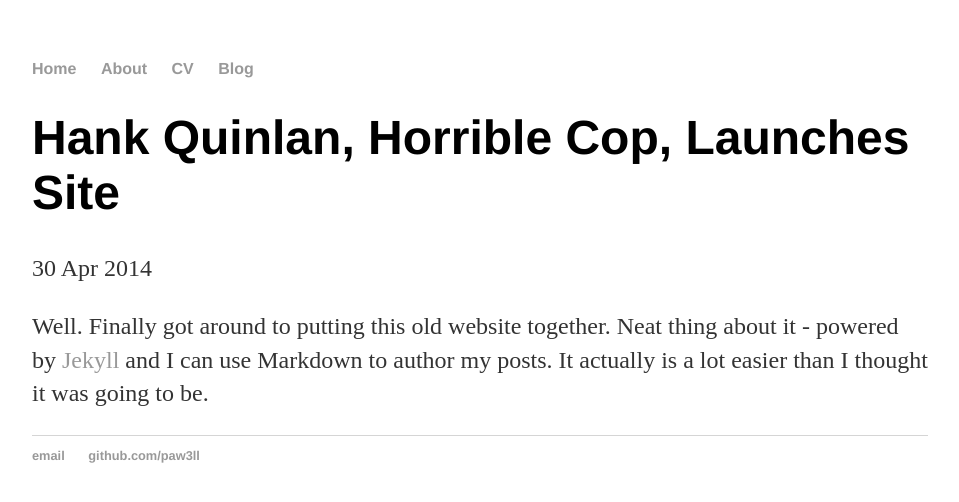
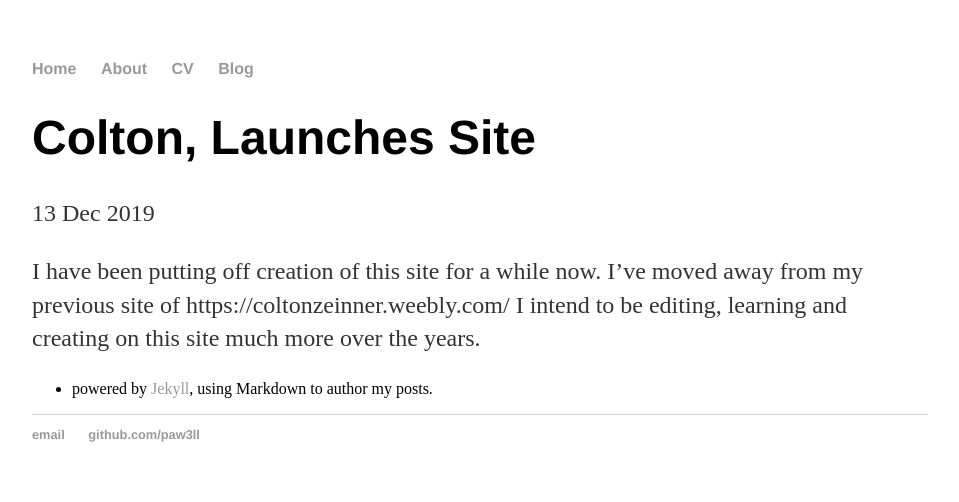
Before and after one commit to paw3ll/paw3ll.github.io, a Jekyll site: the page built from _posts/2019-12-13-colton-site-launched.md, in a window 1280 px wide. Shown: the top 502 px of the page, without its empty margins (160-1119 px from the left). Built offline with Jekyll 4.4.1, drawn with Linux system fonts in a browser that asks for light colours.

Commit message:
Update 2019-12-13-colton-site-launched.md

```diff
--- a/_posts/2019-12-13-colton-site-launched.md
+++ b/_posts/2019-12-13-colton-site-launched.md
@@ -1,9 +1,11 @@
 ---
 layout: post
-title: "Hank Quinlan, Horrible Cop, Launches Site"
-date: 2014-04-30
+title: "Colton, Launches Site"
+date: 2019-12-13
 ---
 
-Well. Finally got around to putting this old website together.
-Neat thing about it - powered by [Jekyll](http://jekyllrb.com) and I can use Markdown to author my posts.
-It actually is a lot easier than I thought it was going to be.
+I have been putting off creation of this site for a while now. I've moved away from my previous site of https://coltonzeinner.weebly.com/
+I intend to be editing, learning and creating on this site much more over the years.
+
+- powered by [Jekyll](http://jekyllrb.com),
+using Markdown to author my posts.
```
